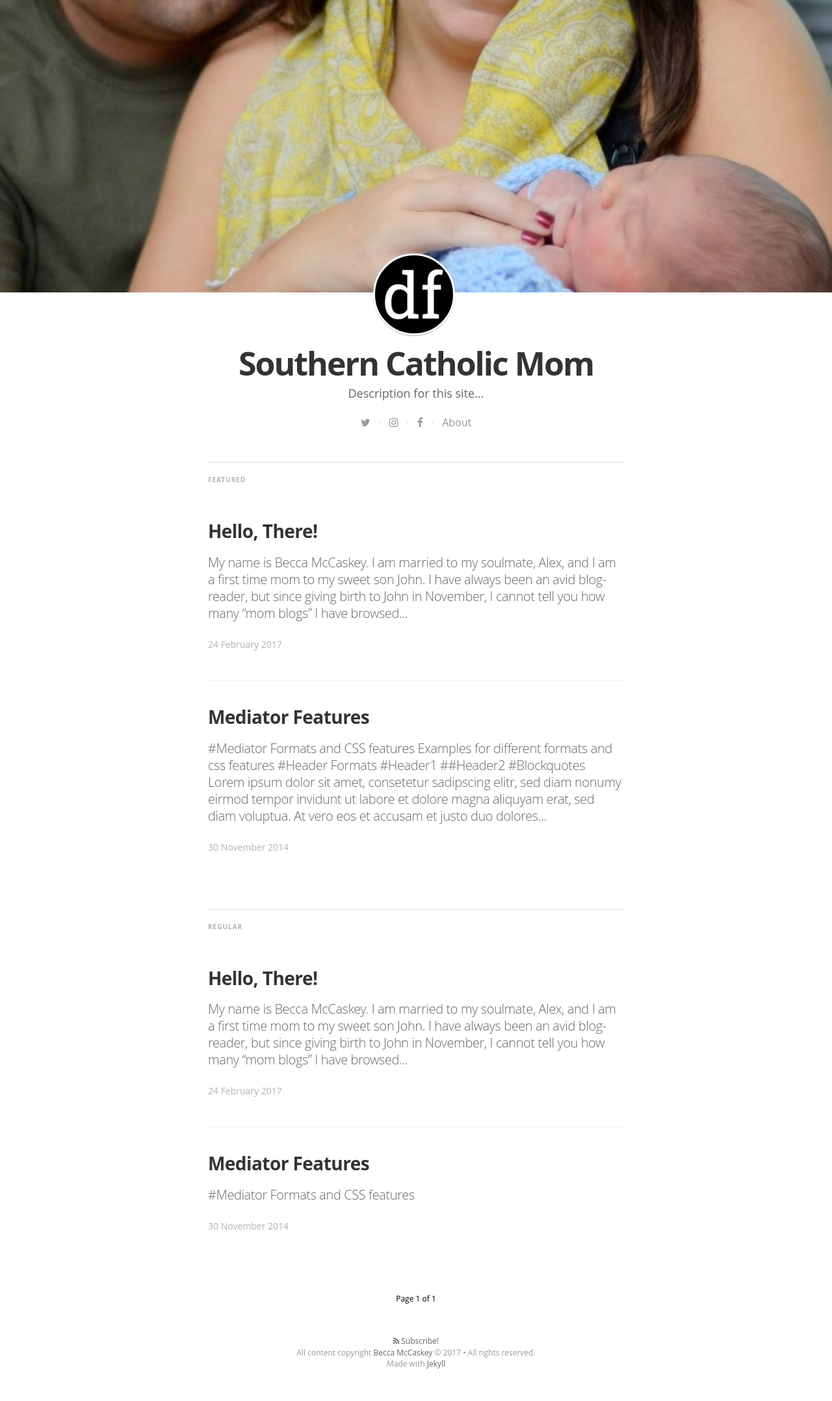
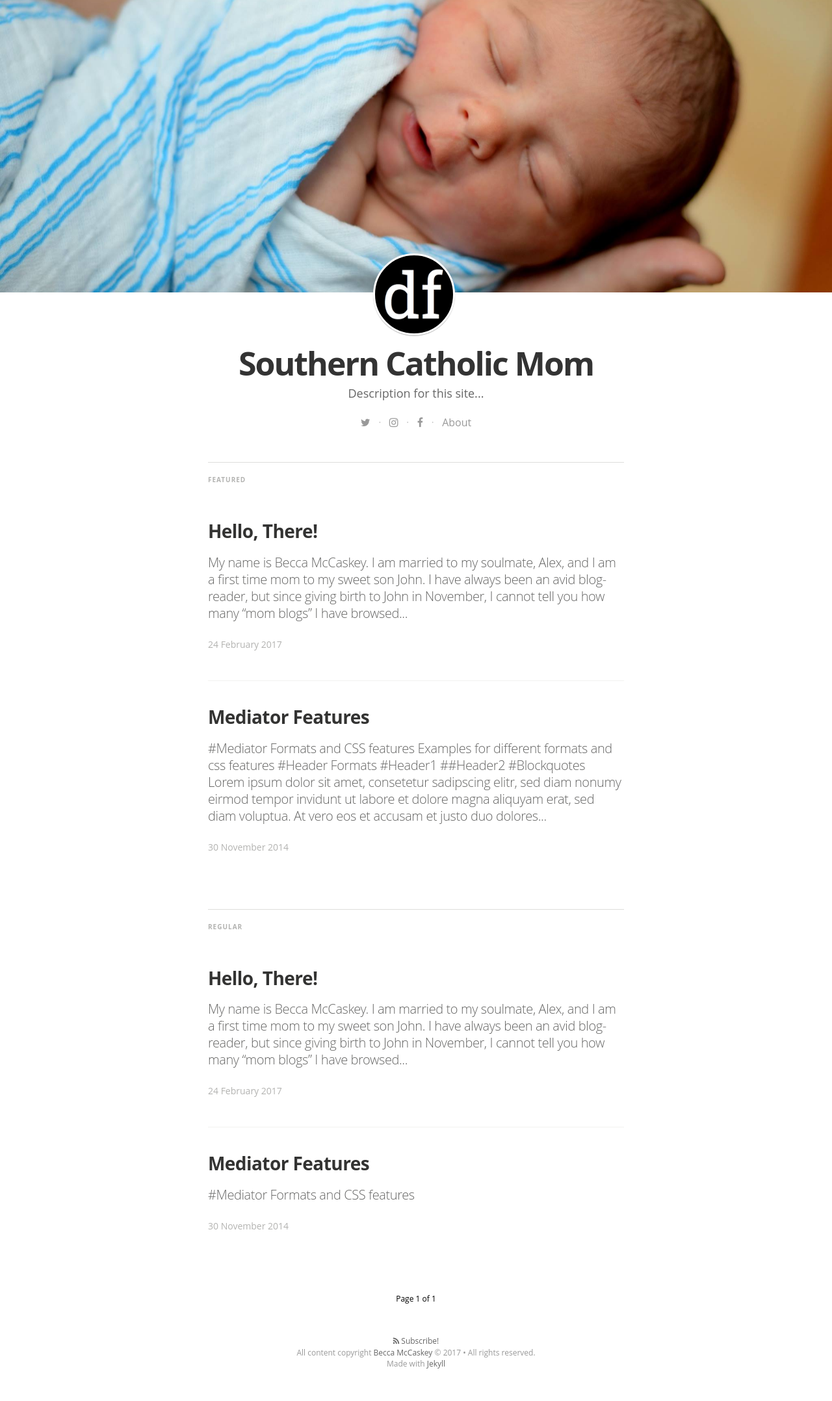
Before and after one commit to beccamccaskey/southerncatholicmom, a Jekyll site: the page built from index.html, in a window 1280 px wide. Shown: the whole page at 65% size. Built offline with Jekyll 4.4.1, drawn with Linux system fonts in a browser that asks for light colours; nearby versions of some CDN libraries; some web fonts are replaced; the list of posts is cut into pages by our own code.

Commit message:
Update _config.yml

```diff
--- a/_config.yml
+++ b/_config.yml
@@ -14,7 +14,7 @@
 float_logo: false # true, false (default)
 
 # blog cover
-cover: "/assets/images/familypic.jpg"
+cover: "/assets/images//15844368_10154894138469224_1326910736877655560_o.jpg"
 
 name: 'Becca McCaskey'
 author: 'Becca McCaskey'
```
